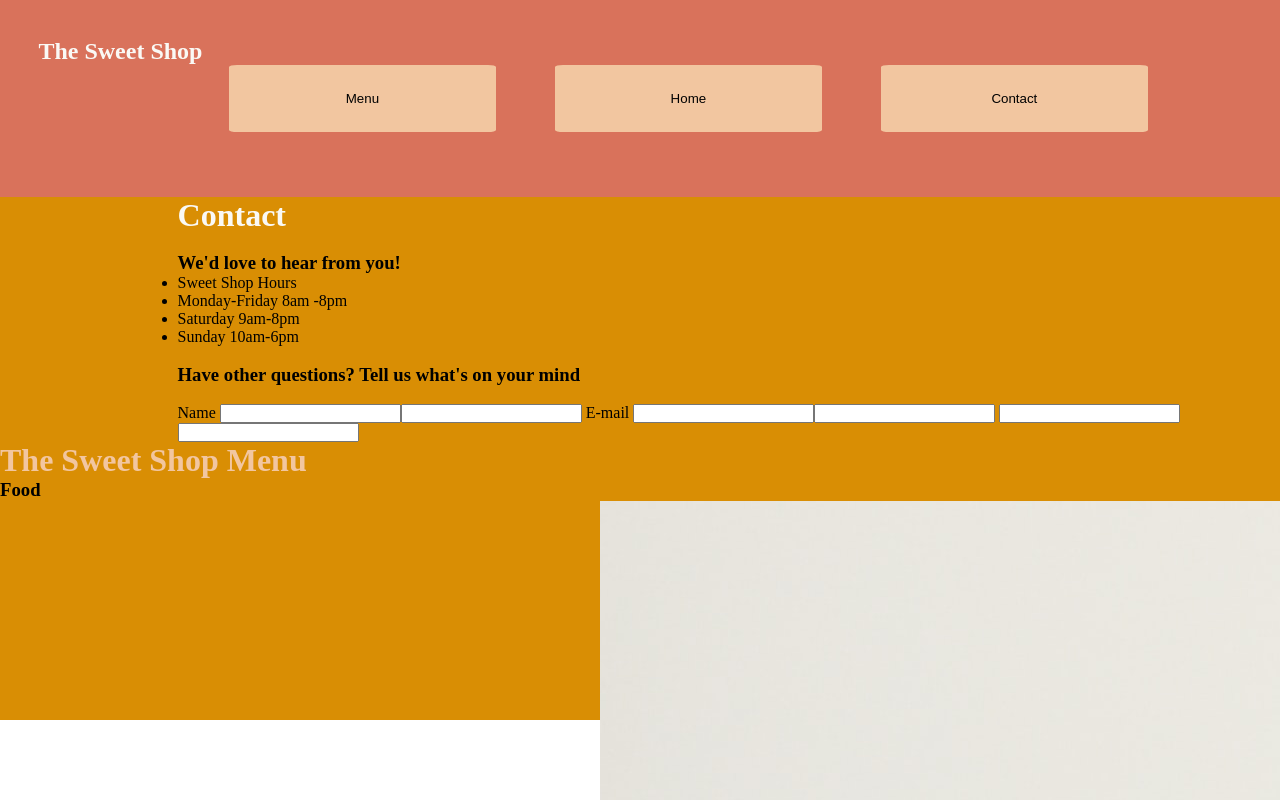
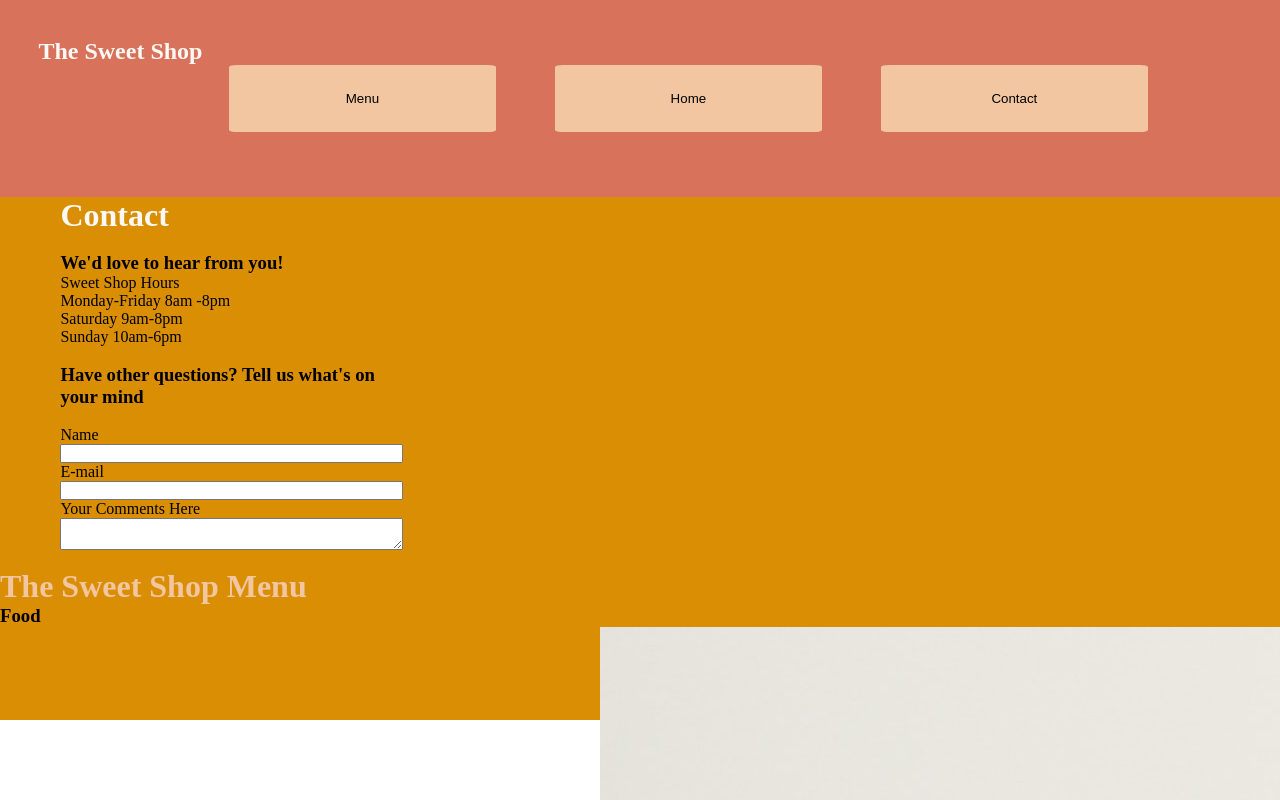
Before and after one commit to najwanan/restaurantPage, a website built with webpack: page dist/index.html in a window 1280 px wide. Shown: the top 800 px of the page. Built offline with nearby package versions, Linux system fonts and the light colour scheme.

Commit message:
corrected formatting for contact form

```diff
--- a/src/Components/contact.js
+++ b/src/Components/contact.js
@@ -9,7 +9,7 @@ const contactForm =() => {
         <h1>Contact</h1>
         <br>
         <h3>We'd love to hear from you!</h3>
-         <ul>
+         <ul class="shopHours">
             <li>Sweet Shop Hours</li>
             <li>Monday-Friday 8am -8pm</li>
             <li>Saturday 9am-8pm</li>
@@ -21,12 +21,11 @@ const contactForm =() => {
          <div class="mailForm">
          <br>
             <label>Name</label>
-            <input class = "contactFormInput"><input>
+            <input class ="contactFormInput">
             <label>E-mail</label>
-            <input class = "contactFormInput"><input>
-            <label></label>
-            <input class = "contactFormInput"><input>
-
+            <input class ="contactFormInput">
+            <label>Your Comments Here</label>
+            <textarea name = "comment" class="contactFormInput" ></textarea>
          </br>
          </div>
 
--- a/src/Styles/style.css
+++ b/src/Styles/style.css
@@ -81,3 +81,12 @@ h1{
 .homeWrapper{
     margin-left: 15%;
 }
+
+.mailForm{
+    display:flex;
+    flex-direction: column;
+}
+
+.shopHours{
+    list-style-type: none;
+}
```
Also changed, not shown: dist/main.js.
